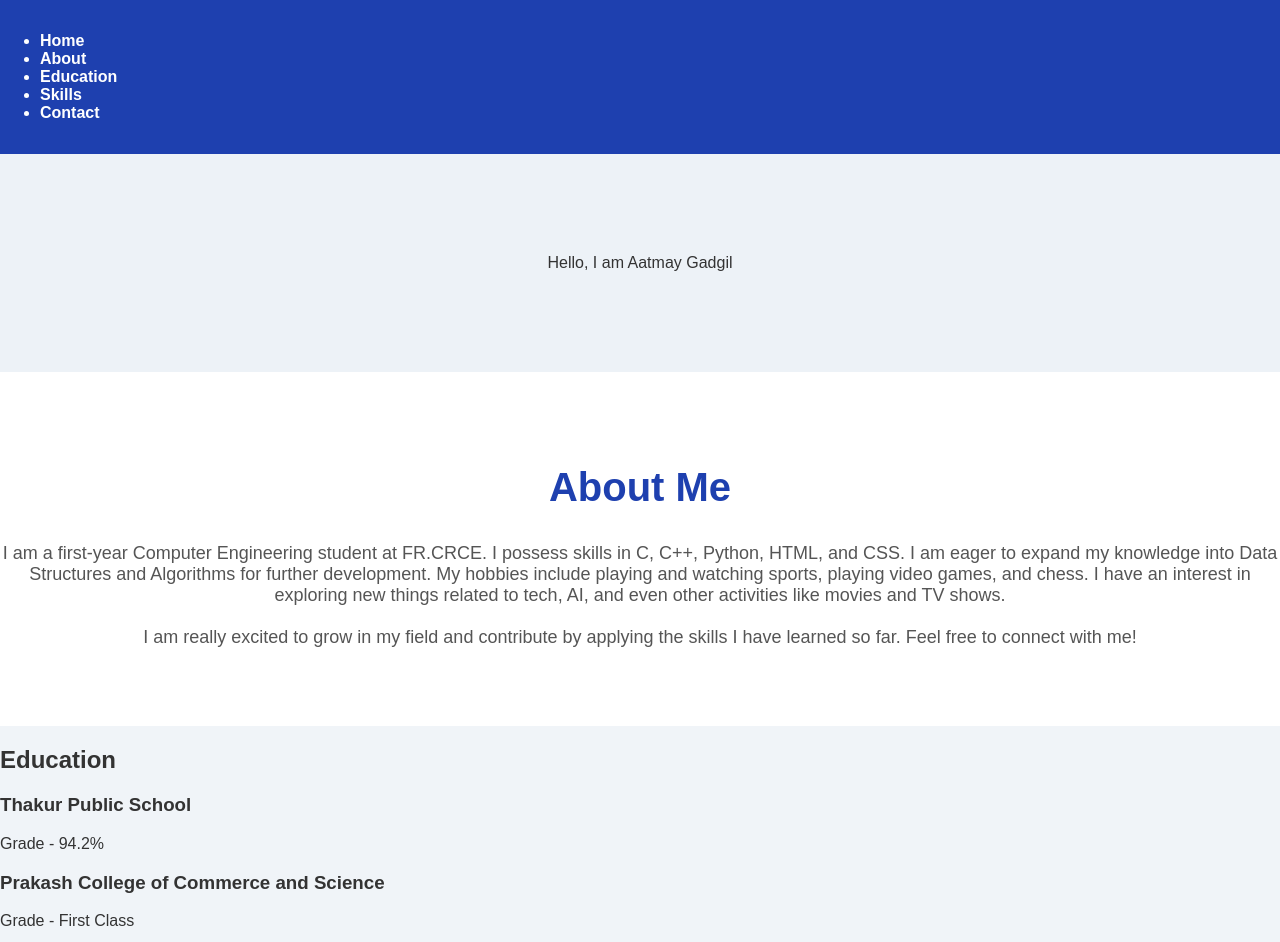
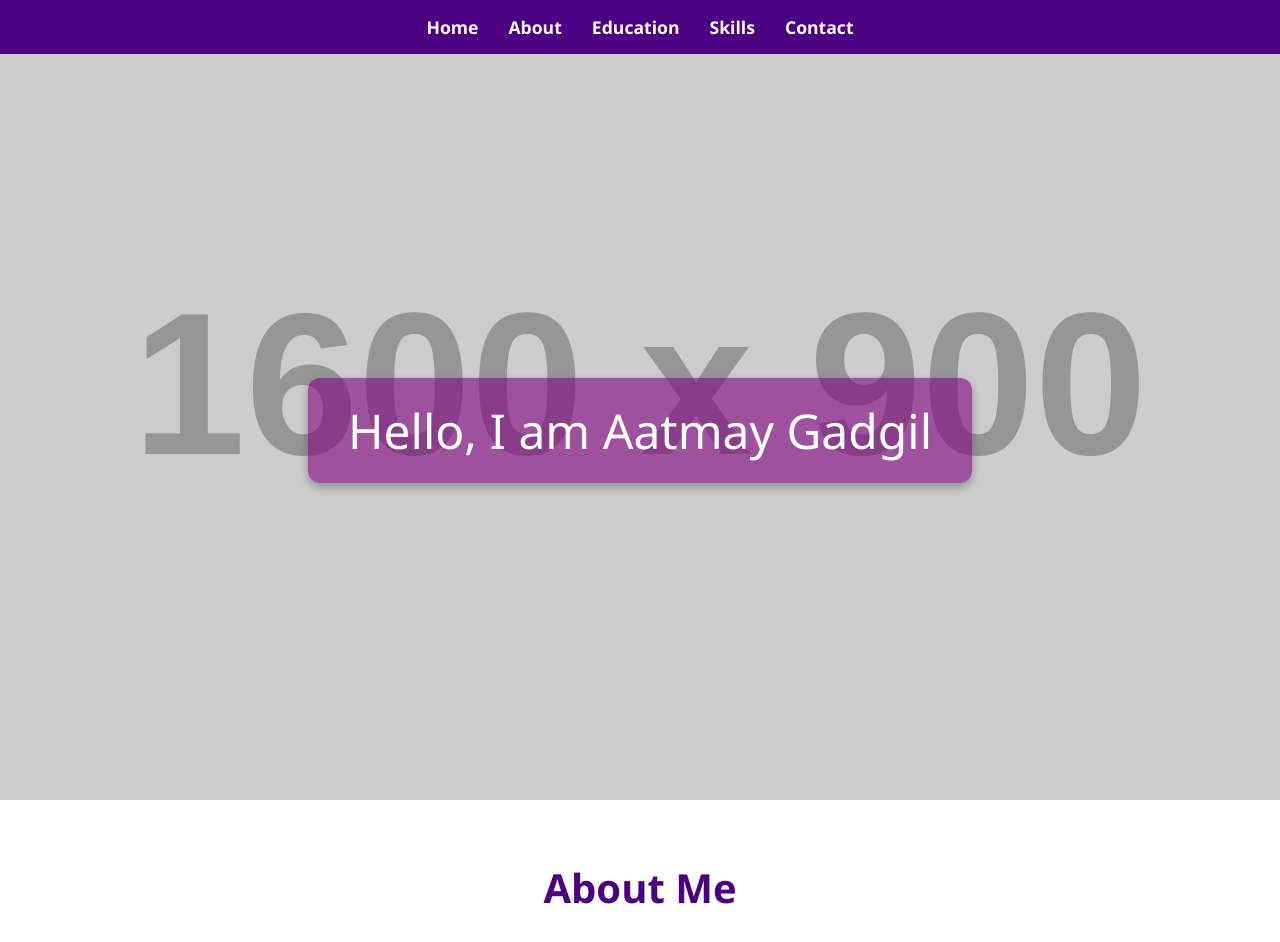
Before and after one commit to Aatmay/WEBSITE, a plain HTML site: page index.html in a window 1280 px wide. Shown: the top 942 px of the page. Drawn offline with Linux system fonts and the light colour scheme; placeholder pictures from the web are drawn by us.

Commit message:
styles.css

```diff
--- a/styles.css
+++ b/styles.css
@@ -1,125 +1,142 @@
-/* styles.css */
-
-/* Global Styles */
-body {
-    font-family: 'Arial', sans-serif;
-    margin: 0;
-    padding: 0;
-    background-color: #f0f4f8;
-    color: #333;
+* {
+  margin: 0;
+  padding: 0;
+  box-sizing: border-box;
 }
 
-/* Navigation Bar */
-nav {
-    background-color: #1e40af; /* Blue background */
-    color: white;
-    padding: 16px 0;
+body, html {
+  font-family: 'Segoe UI', sans-serif;
+  background-color: #f9f9f9;
+  scroll-behavior: smooth;
 }
 
-nav a {
-    color: white;
-    text-decoration: none;
-    margin-right: 20px;
-    font-weight: bold;
+nav {
+  width: 100%;
+  background-color: #4b0082;
+  padding: 15px 20px;
+  position: fixed;
+  top: 0;
+  z-index: 1000;
 }
 
-nav a:hover {
-    text-decoration: underline;
+nav ul {
+  list-style: none;
+  display: flex;
+  justify-content: center;
+  gap: 30px;
 }
 
-/* Home Section */
-#home {
-    background-color: #edf2f7;
-    text-align: center;
-    padding: 100px 0;
+nav ul li a {
+  color: white;
+  text-decoration: none;
+  font-size: 1.1rem;
+  font-weight: bold;
+  transition: color 0.3s ease;
 }
 
-#home h1 {
-    font-size: 3rem;
-    color: #1e40af;
+nav ul li a:hover {
+  color: #ddd;
 }
 
-#home p {
-    font-size: 1.25rem;
-    color: #555;
+.background {
+ background: url('https://via.placeholder.com/1600x900') no-repeat center center/cover;
+  height: 100vh;
+  display: flex;
+  align-items: center;
+  justify-content: center;
+  padding-top: 60px;
 }
 
-/* About Me Section */
-#about {
-    background-color: white;
-    padding: 60px 0;
-    text-align: center;
+.title {
+  color: white;
+  background: rgba(128, 0, 128, 0.6);
+  padding: 20px 40px;
+  border-radius: 12px;
+  font-size: 3rem;
+  text-align: center;
+  box-shadow: 0 4px 10px rgba(0, 0, 0, 0.3);
 }
 
-#about h2 {
-    font-size: 2.5rem;
-    color: #1e40af;
+.about-section,
+.education-section,
+.skills-section,
+.contact-section {
+  padding: 60px 20px;
+  background-color: white;
+  text-align: center;
 }
 
-#about p {
-    font-size: 1.125rem;
-    color: #555;
+.about-section h2,
+.education-section h2,
+.skills-section h2,
+.contact-section h2 {
+  font-size: 2.5rem;
+  color: #4b0082;
+  margin-bottom: 20px;
 }
 
-/* Gallery Section */
-#gallery {
-    background-color: #f8fafc;
-    padding: 60px 0;
-    text-align: center;
+.about-section p,
+.contact-section p {
+  font-size: 1.2rem;
+  line-height: 1.8;
+  max-width: 900px;
+  margin: 0 auto;
+  color: #333;
 }
 
-#gallery h2 {
-    font-size: 2.5rem;
-    color: #1e40af;
+.education-entry {
+  margin-bottom: 25px;
 }
 
-.grid {
-    display: grid;
-    grid-template-columns: repeat(auto-fill, minmax(250px, 1fr));
-    gap: 20px;
-    padding: 20px;
+.education-entry h3 {
+  font-size: 1.5rem;
+  color: #333;
 }
 
-.grid img {
-    width: 100%;
-    height: auto;
-    border-radius: 10px;
-    transition: transform 0.3s;
+.education-entry p {
+  font-size: 1.1rem;
+  color: #666;
 }
 
-.grid img:hover {
-    transform: scale(1.05);
+.skills-section p {
+  font-size: 1.2rem;
+  color: #333;
+  max-width: 800px;
+  margin: 0 auto;
 }
 
-/* Contact Section */
-#contact {
-    background-color: white;
-    padding: 60px 0;
-    text-align: center;
+.contact-info {
+  margin-top: 30px;
+  font-size: 1.1rem;
+  color: #555;
 }
 
-#contact h2 {
-    font-size: 2.5rem;
-    color: #1e40af;
+.contact-info p {
+  margin: 5px 0;
 }
 
-input, textarea {
-    width: 80%;
-    padding: 12px;
-    margin-bottom: 10px;
-    border: 2px solid #ddd;
-    border-radius: 8px;
+@media (max-width: 768px) {
+  .title {
+    font-size: 2rem;
+    padding: 15px 30px;
+  }
+
+  .about-section h2,
+  .education-section h2,
+  .skills-section h2,
+  .contact-section h2 {
+    font-size: 2rem;
+  }
+
+  .about-section p,
+  .education-entry p,
+  .skills-section p,
+  .contact-section p {
+    font-size: 1rem;
+  }
+
+  nav ul {
+    flex-direction: column;
+    gap: 10px;
+  }
 }
-
-button {
-    background-color: #1e40af;
-    color: white;
-    padding: 12px 24px;
-    border: none;
-    border-radius: 8px;
-    cursor: pointer;
-}
-
-button:hover {
-    background-color: #2563eb;
-}
```
